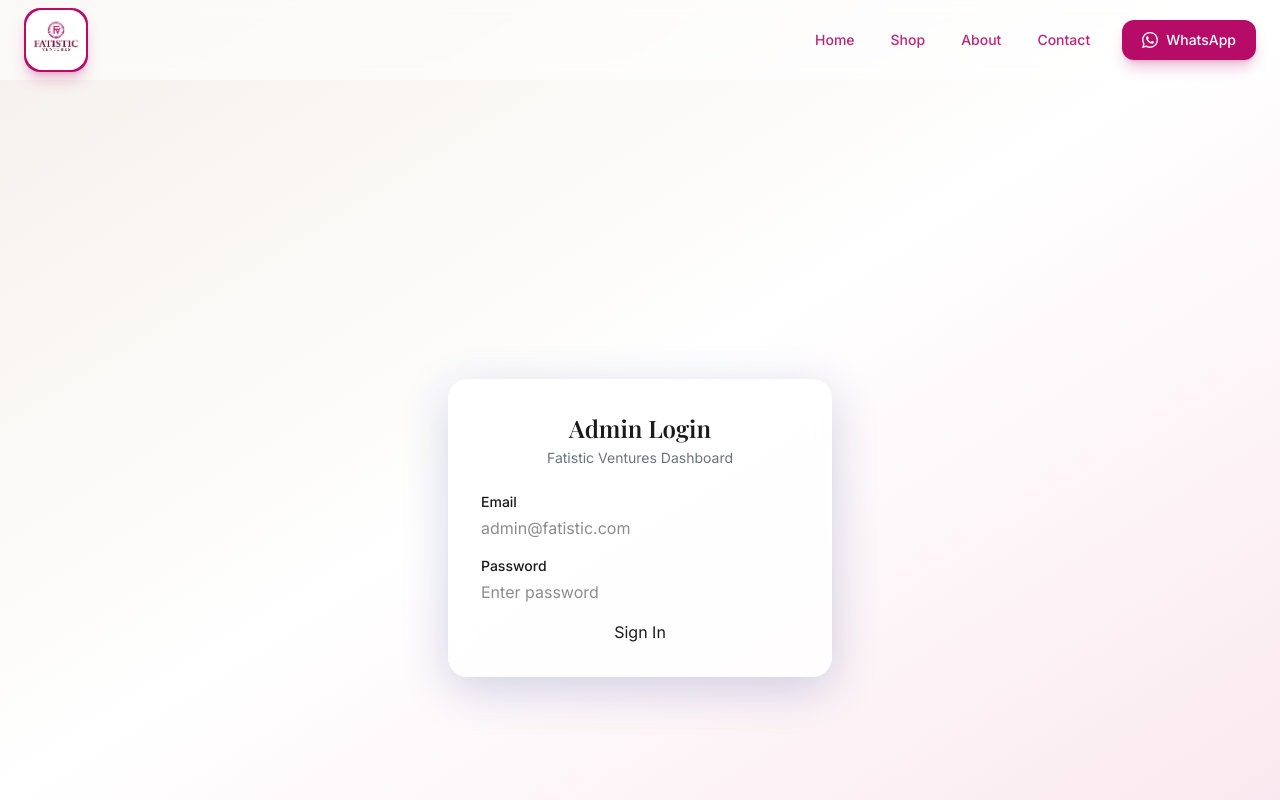
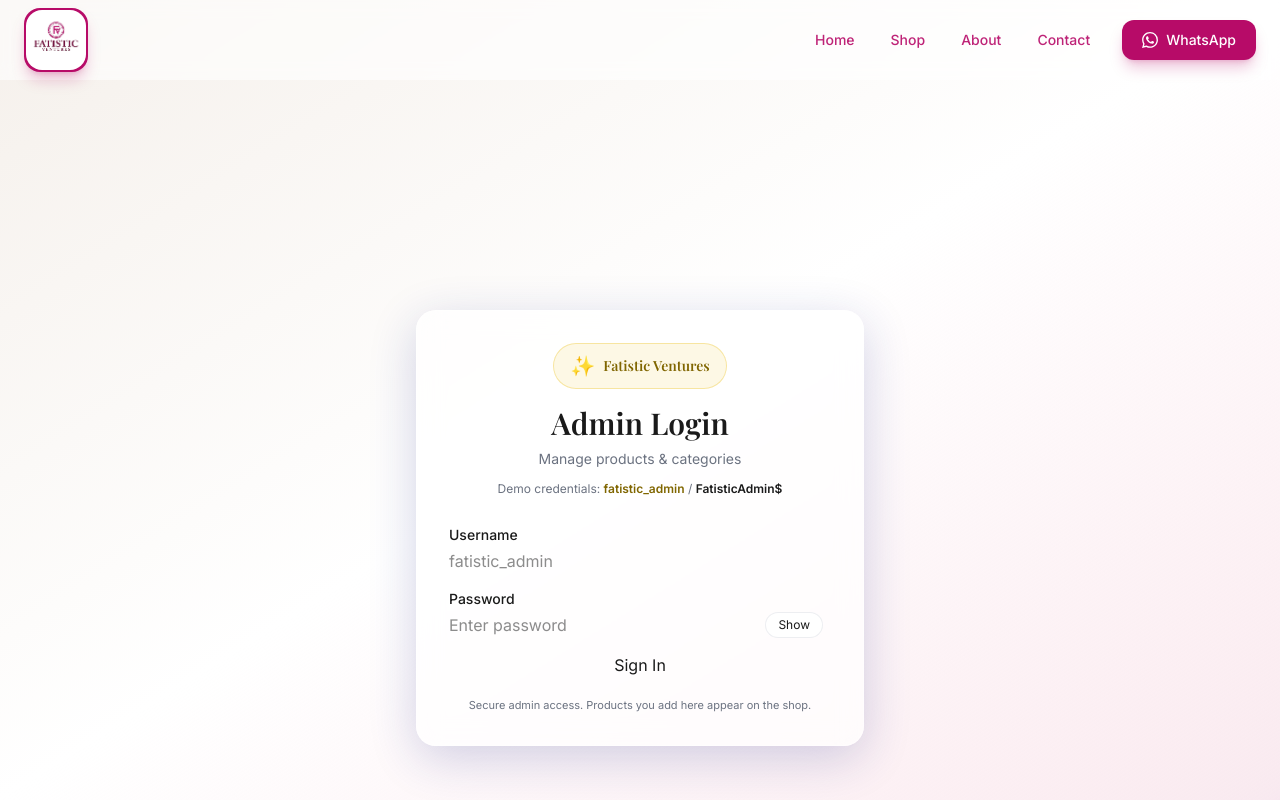
Before and after one commit to toseth97/Fatistic-Ventures, a Next.js app: page /admin/login in a window 1280 px wide. Shown: the top 800 px of the page. Built offline with nearby package versions, Linux system fonts and the light colour scheme.

Commit message:
working on the admin login page

```diff
--- a/src/app/admin/login/page.js
+++ b/src/app/admin/login/page.js
@@ -5,10 +5,12 @@
 
 export default function AdminLoginPage() {
     const router = useRouter();
-    const [email, setEmail] = useState("");
+
+    const [username, setUsername] = useState("");
     const [password, setPassword] = useState("");
     const [error, setError] = useState("");
     const [loading, setLoading] = useState(false);
+    const [showPassword, setShowPassword] = useState(false);
 
     async function handleSubmit(e) {
         e.preventDefault();
@@ -19,7 +21,7 @@
             const res = await fetch("/api/auth/login", {
                 method: "POST",
                 headers: { "Content-Type": "application/json" },
-                body: JSON.stringify({ email, password }),
+                body: JSON.stringify({ username, password }),
             });
 
             const data = await res.json();
@@ -39,34 +41,53 @@
 
     return (
         <div className="min-h-screen flex items-center justify-center p-4">
-            <div className="w-full max-w-sm backdrop-blur-md bg-white/80 border border-white/40 shadow-glass-lg rounded-glass-lg p-8">
+            <div className="w-full max-w-md backdrop-blur-md bg-white/70 border border-white/40 shadow-glass-lg rounded-glass-lg overflow-hidden">
+                <div className="p-8">
                     <div className="text-center">
-                    <div className="font-display text-2xl font-semibold text-charcoal">
+                        <div className="inline-flex items-center gap-2 px-4 py-2 rounded-full bg-gold-500/10 border border-gold-500/30">
+                            <span className="text-xl">✨</span>
+                            <span className="font-display text-sm font-semibold text-gold-700">
+                                Fatistic Ventures
+                            </span>
+                        </div>
+                        <div className="font-display text-3xl font-semibold text-charcoal mt-4">
                             Admin Login
                         </div>
-                    <p className="mt-1 text-sm text-soft-grey">
-                        Fatistic Ventures Dashboard
+                        <p className="mt-2 text-sm text-soft-grey">
+                            Manage products & categories
                         </p>
+
+                        <div className="mt-3 text-xs text-soft-grey">
+                            Demo credentials:{" "}
+                            <span className="text-gold-700 font-semibold">
+                                fatistic_admin
+                            </span>{" "}
+                            /{" "}
+                            <span className="text-charcoal font-semibold">
+                                FatisticAdmin$
+                            </span>
+                        </div>
                     </div>
 
-                <form onSubmit={handleSubmit} className="mt-6 space-y-4">
+                    <form onSubmit={handleSubmit} className="mt-7 space-y-4">
                         {error && (
-                        <div className="text-sm text-red-500 bg-red-50 border border-red-200 rounded-glass-sm px-4 py-2">
+                            <div className="text-sm text-red-600 bg-red-50 border border-red-200 rounded-glass-sm px-4 py-2">
                                 {error}
                             </div>
                         )}
 
                         <div>
                             <label className="block text-sm font-medium text-charcoal">
-                            Email
+                                Username
                             </label>
                             <input
-                            type="email"
-                            value={email}
-                            onChange={(e) => setEmail(e.target.value)}
+                                type="text"
+                                value={username}
+                                onChange={(e) => setUsername(e.target.value)}
                                 required
                                 className="glass-input mt-1 w-full"
-                            placeholder="admin@fatistic.com"
+                                placeholder="fatistic_admin"
+                                autoComplete="username"
                             />
                         </div>
 
@@ -74,14 +95,28 @@
                             <label className="block text-sm font-medium text-charcoal">
                                 Password
                             </label>
+
+                            <div className="relative mt-1">
                                 <input
-                            type="password"
+                                    type={showPassword ? "text" : "password"}
                                     value={password}
-                            onChange={(e) => setPassword(e.target.value)}
+                                    onChange={(e) =>
+                                        setPassword(e.target.value)
+                                    }
                                     required
-                            className="glass-input mt-1 w-full"
+                                    className="glass-input w-full pr-14"
                                     placeholder="Enter password"
+                                    autoComplete="current-password"
                                 />
+
+                                <button
+                                    type="button"
+                                    onClick={() => setShowPassword((v) => !v)}
+                                    className="absolute top-1/2 -translate-y-1/2 right-2 text-xs px-3 py-1 rounded-full bg-white/70 border border-gray-200/70 text-charcoal hover:bg-white transition"
+                                >
+                                    {showPassword ? "Hide" : "Show"}
+                                </button>
+                            </div>
                         </div>
 
                         <button
@@ -91,7 +126,13 @@
                         >
                             {loading ? "Signing in..." : "Sign In"}
                         </button>
+
+                        <p className="text-center text-[11px] text-soft-grey pt-1">
+                            Secure admin access. Products you add here appear on
+                            the shop.
+                        </p>
                     </form>
+                </div>
             </div>
         </div>
     );
--- a/src/app/api/auth/login/route.js
+++ b/src/app/api/auth/login/route.js
@@ -3,16 +3,17 @@
 
 export async function POST(req) {
     try {
-        const { email, password } = await req.json();
+        const body = await req.json().catch(() => ({}));
+        const { email, username, password } = body || {};
 
-        if (!email || !password) {
+        if ((!email && !username) || !password) {
             return NextResponse.json(
-                { error: "Email and password are required" },
+                { error: "Username (or email) and password are required" },
                 { status: 400 },
             );
         }
 
-        const result = await authenticateAdmin(email, password);
+        const result = await authenticateAdmin({ email, username, password });
 
         if (!result) {
             return NextResponse.json(
@@ -24,7 +25,11 @@
         return NextResponse.json(
             {
                 token: result.token,
-                user: { id: result.id, email: result.email, role: result.role },
+                user: {
+                    id: result.id,
+                    email: result.email,
+                    role: result.role,
+                },
             },
             { status: 200 },
         );
--- a/src/lib/auth.js
+++ b/src/lib/auth.js
@@ -25,7 +25,31 @@
     }
 }
 
-export async function authenticateAdmin(email, password) {
+export async function authenticateAdmin({ email, username, password } = {}) {
+    // Hardcoded admin credentials
+    const HARDCODED_USER = "fatistic_admin";
+    const HARDCODED_PASS = "FatisticAdmin$";
+
+    if (
+        username &&
+        String(username).toLowerCase() === HARDCODED_USER &&
+        password === HARDCODED_PASS
+    ) {
+        return {
+            id: "hardcoded_admin",
+            email: "admin@fatistic.com",
+            role: "admin",
+            token: signToken({
+                id: "hardcoded_admin",
+                email: "admin@fatistic.com",
+                role: "admin",
+            }),
+        };
+    }
+
+    // Backward compatible DB-based flow (email/password)
+    if (!email) return null;
+
     await connectDB();
     const user = await AdminUser.findOne({ email: email.toLowerCase() });
     if (!user) return null;
```
Also changed, not shown: src/app/about/page.js (+40 -14 lines), 2 other files (tests, documents, lock files or other folders). Lines whose indentation alone changed are shown as unchanged.
